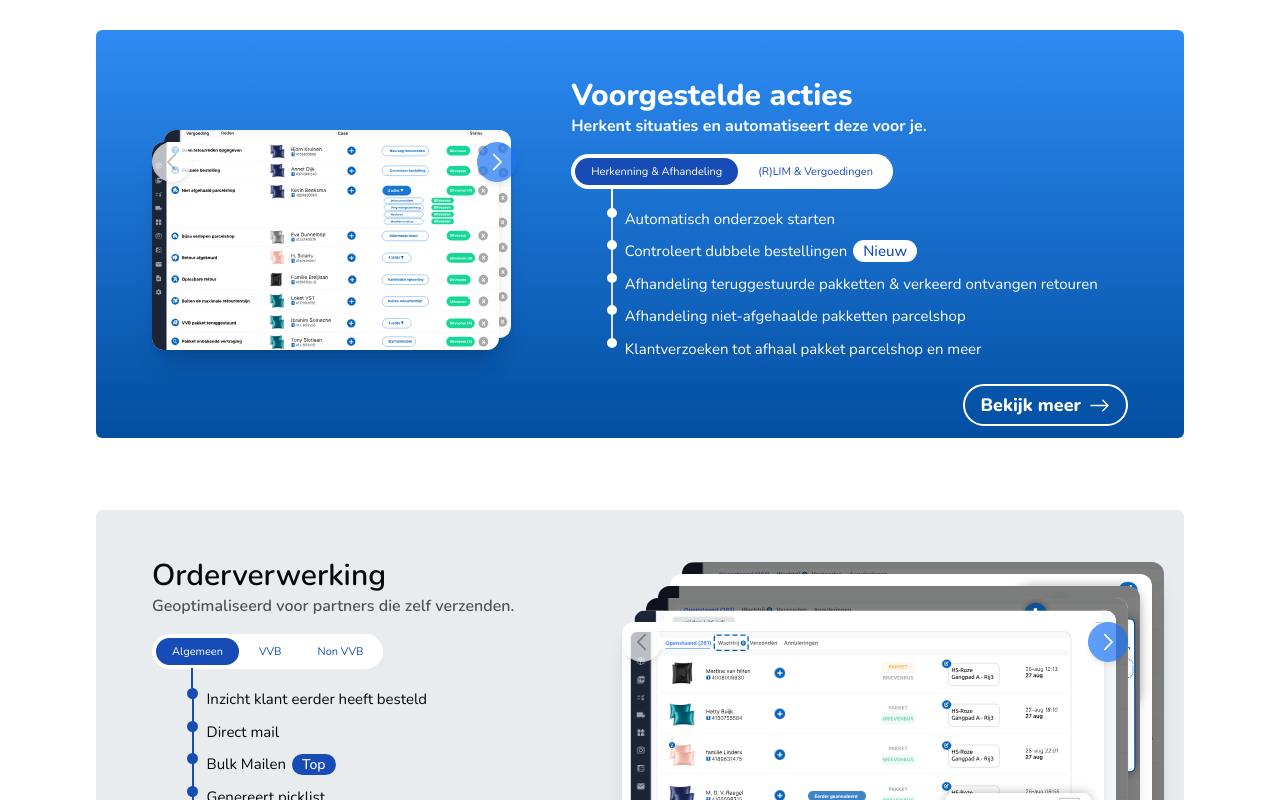
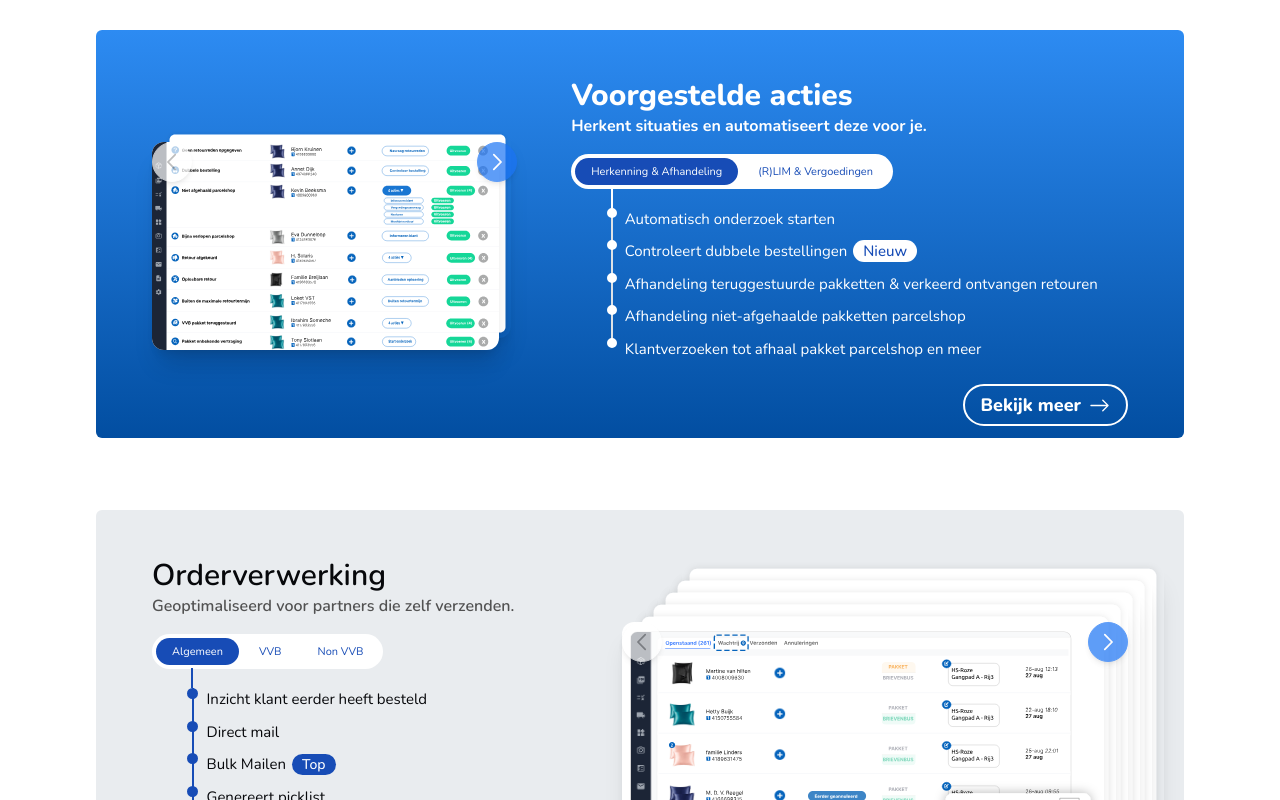
Before and after one commit to zohaib-saeed/blue-engine-v2, a React (Vite) app: page / in a window 1280 px wide. Shown: the part 1040-1840 px from the top of the page. Built offline with nearby package versions, Linux system fonts and the light colour scheme.

Commit message:
fix: placeholder img

```diff
--- a/src/components/home/subs/features/subs/StackedCarousel.tsx
+++ b/src/components/home/subs/features/subs/StackedCarousel.tsx
@@ -23,15 +23,6 @@ const StackedCarousel: React.FC<IProps> = ({ containerClasses, images }) => {
   const toggleImagedModalHandler = () => {
     setImagesModal((p) => !p);
   };
-
-  //TODO: next handler for triggering carousel
-  // const handleNext = () => {
-  //   if (!isNextNavDisabled && !isSwiping) {
-  //     setDirection('next');
-  //     setActiveSlide((prev) => (prev + 1) % images.length);
-  //     setIsSwiping(false);
-  //   }
-  // };
 
   const handleNext = () => {
     if (!isNextNavDisabled && !isSwiping) {
@@ -98,6 +89,9 @@ const StackedCarousel: React.FC<IProps> = ({ containerClasses, images }) => {
               const isActive = i === activeSlide;
               const offset = isActive ? 0 : (i - activeSlide + images.length) % images.length;
 
+              // Determine the image source based on its position
+              const src = i === 0 ? item.src : '/images/placeholders/white.svg';
+
               return (
                 <div
                   key={i}
@@ -114,7 +108,7 @@ const StackedCarousel: React.FC<IProps> = ({ containerClasses, images }) => {
                   }}
                 >
                   <img
-                    src={item.src}
+                    src={src}
                     alt={item.alt || 'BlueEngine'}
                     className="w-full h-full object-cover rounded-xl shadow-xl"
                   />
```
